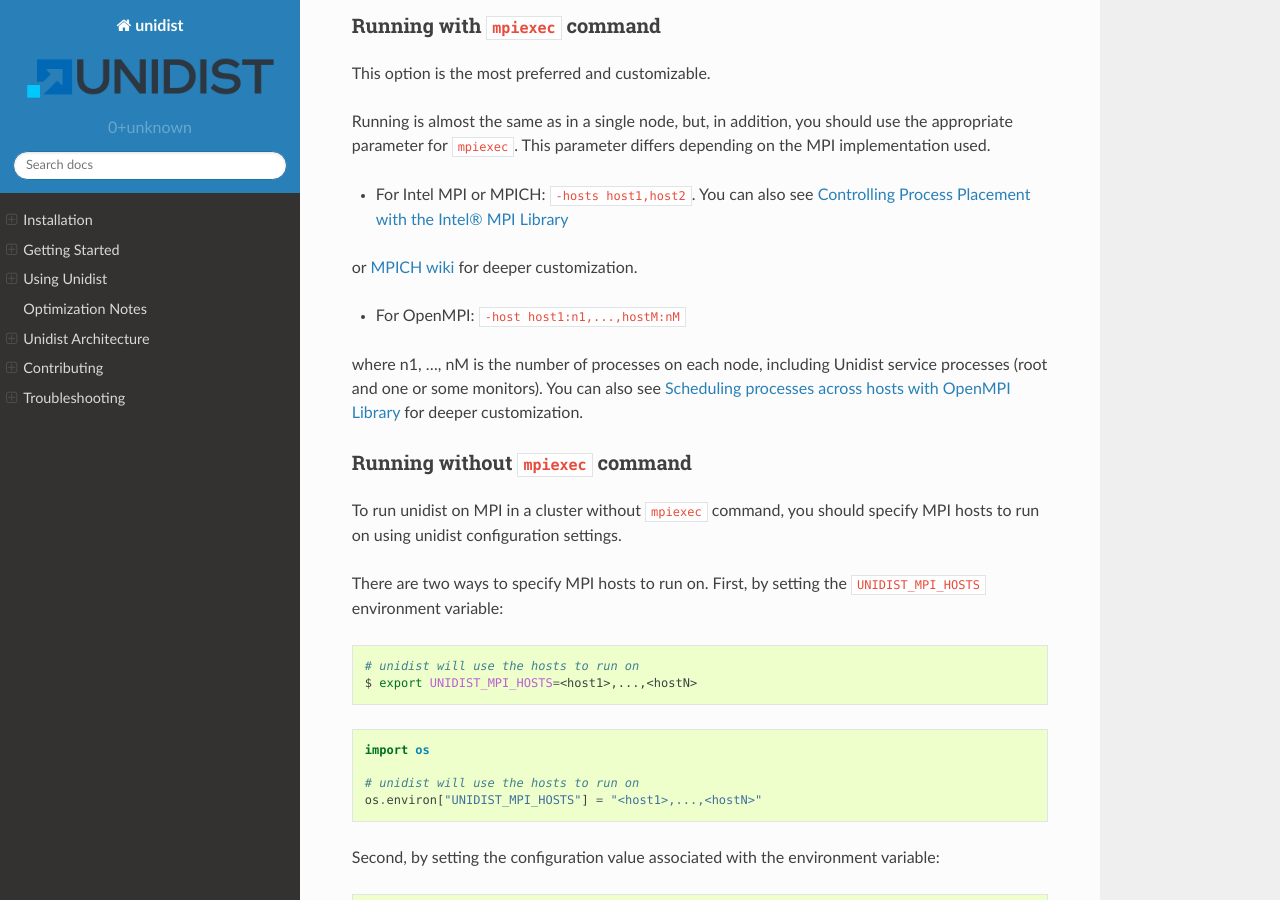
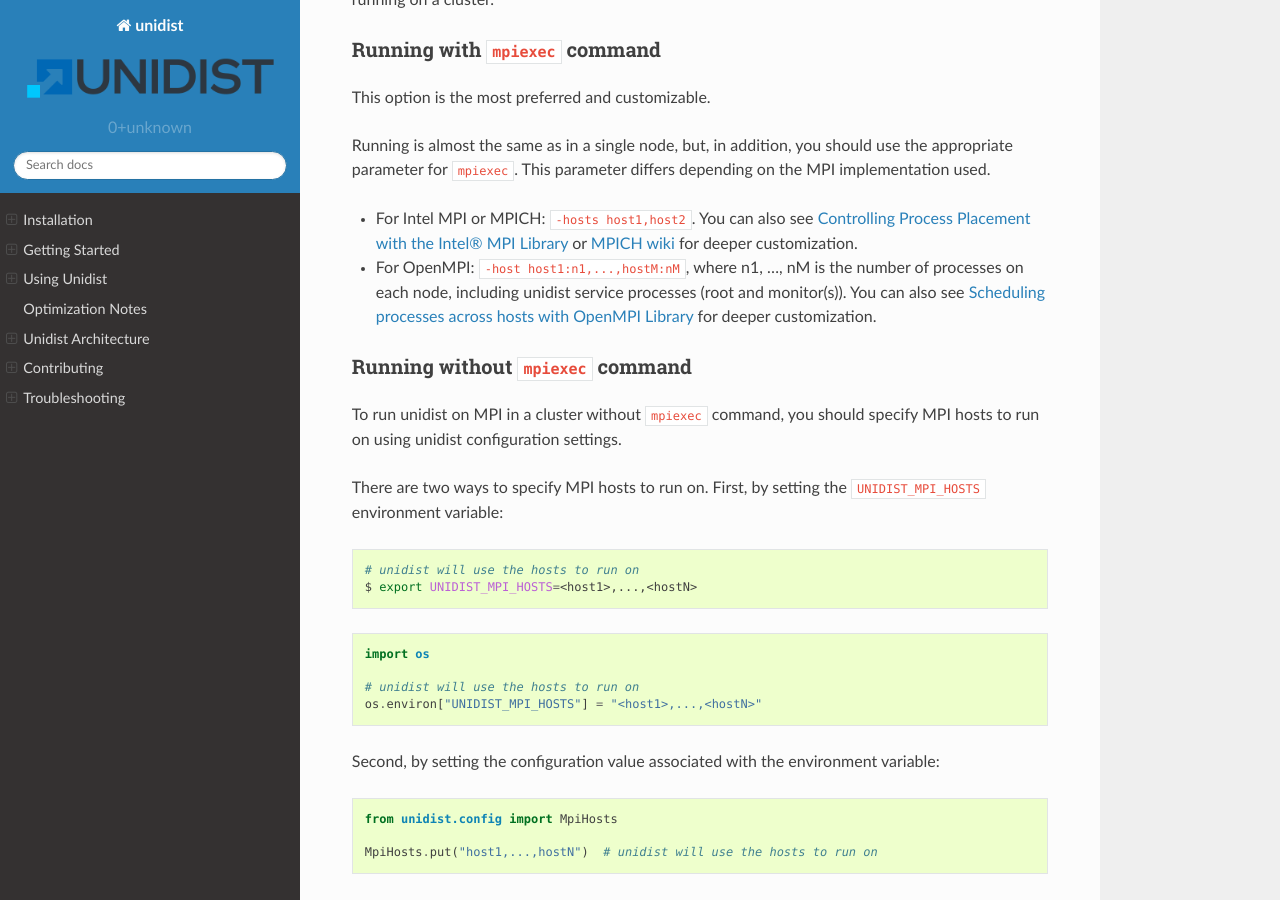
Before and after one commit to modin-project/unidist, a Sphinx documentation site: the page built from docs/using_unidist/unidist_on_mpi.rst, in a window 1280 px wide and 900 px high, scrolled down 2377 px. Built offline with Sphinx 7.4.7 and the Read the Docs theme 2.0.0, drawn with Linux system fonts in a browser that asks for light colours; some of the changed text lies outside the part shown.

```diff
--- a/docs/using_unidist/unidist_on_mpi.rst
+++ b/docs/using_unidist/unidist_on_mpi.rst
@@ -122,12 +122,12 @@ Running is almost the same as in a single node, but, in addition,
 you should use the appropriate parameter for ``mpiexec``.
 This parameter differs depending on the MPI implementation used.
 
-* For Intel MPI or MPICH: ``-hosts host1,host2``. You can also see `Controlling Process Placement with the Intel® MPI Library`_
-or `MPICH wiki`_ for deeper customization.
-
-* For OpenMPI: ``-host host1:n1,...,hostM:nM``
-where n1, ..., nM is the number of processes on each node, including Unidist service processes (root and one or some monitors).
-You can also see `Scheduling processes across hosts with OpenMPI Library <https://docs.open-mpi.org/en/v5.0.x/launching-apps/scheduling.html>`_ for deeper customization.
+* For Intel MPI or MPICH: ``-hosts host1,host2``.
+  You can also see `Controlling Process Placement with the Intel® MPI Library`_  or
+  `MPICH wiki`_ for deeper customization.
+* For OpenMPI: ``-host host1:n1,...,hostM:nM``, where n1, ..., nM is the number of processes on each node,
+  including unidist service processes (root and monitor(s)).
+  You can also see `Scheduling processes across hosts with OpenMPI Library`_ for deeper customization.
 
 Running without ``mpiexec`` command
 -----------------------------------
```
Also changed, not shown: other parts of docs/using_unidist/unidist_on_mpi.rst (+3 -1 lines), 3 other files.
